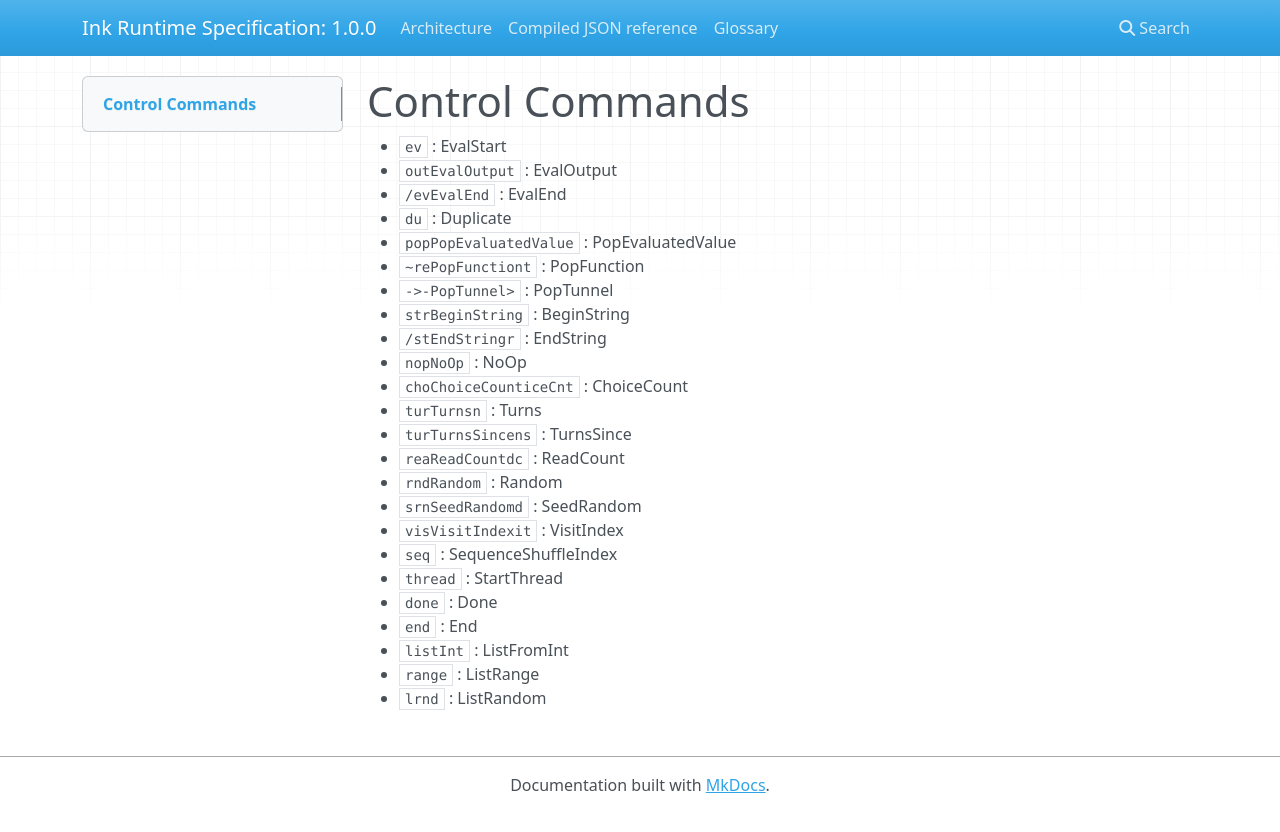
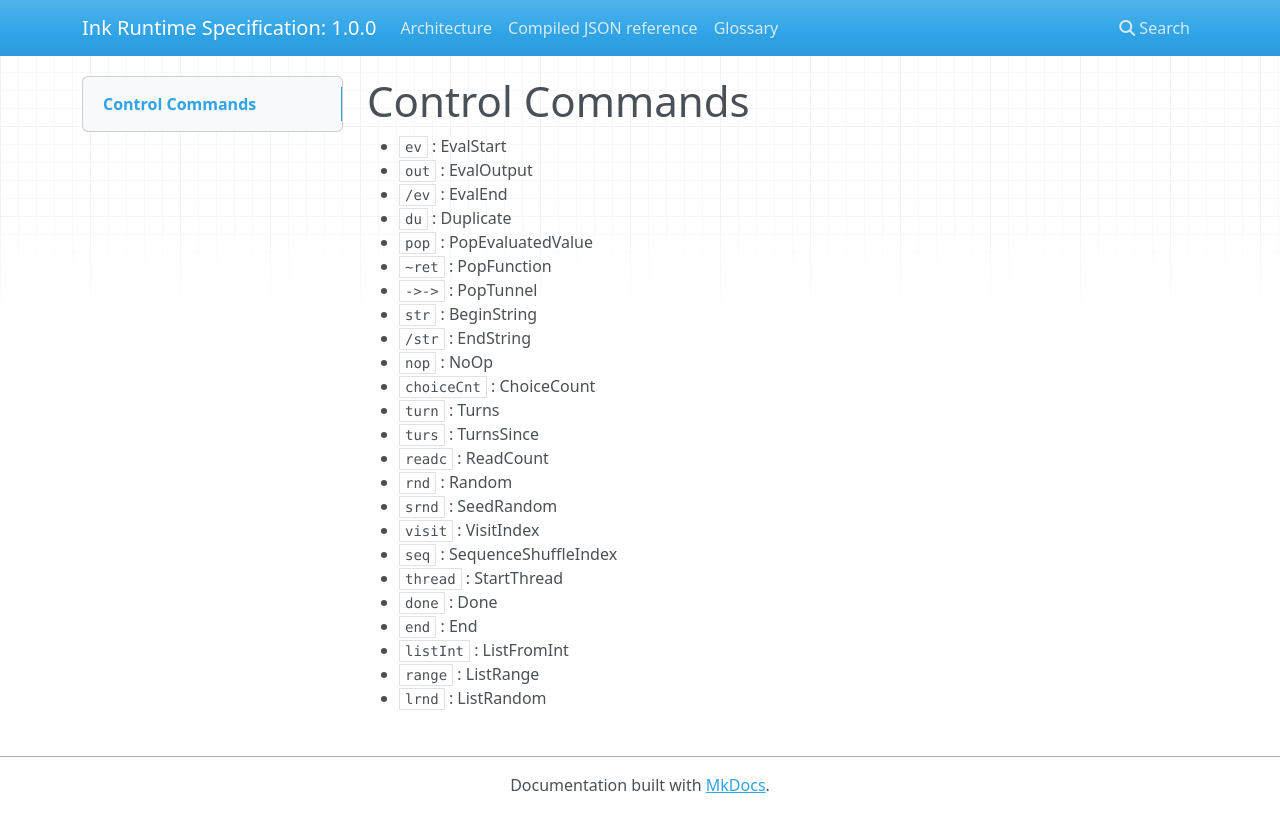
Before and after one commit to inkle/ink, an MkDocs documentation site: the page built from Documentation/runtime-specification/docs/control-commands.md, in a window 1280 px wide. Shown: the top 832 px of the page. Built offline with MkDocs 1.6.1, drawn with Linux system fonts in a browser that asks for light colours; nearby versions of some CDN libraries.

Commit message:
corrections

```diff
--- a/Documentation/runtime-specification/docs/control-commands.md
+++ b/Documentation/runtime-specification/docs/control-commands.md
@@ -1,22 +1,22 @@
 # Control Commands
 
 * `ev` : EvalStart
-* `outEvalOutput` : EvalOutput
-* `/evEvalEnd` : EvalEnd
+* `out` : EvalOutput
+* `/ev` : EvalEnd
 * `du` : Duplicate
-* `popPopEvaluatedValue` : PopEvaluatedValue
-* `~rePopFunctiont` : PopFunction
-* `->-PopTunnel>` : PopTunnel
-* `strBeginString` : BeginString
-* `/stEndStringr` : EndString
-* `nopNoOp` : NoOp
-* `choChoiceCounticeCnt` : ChoiceCount
-* `turTurnsn` : Turns
-* `turTurnsSincens` : TurnsSince
-* `reaReadCountdc` : ReadCount
-* `rndRandom` : Random
-* `srnSeedRandomd` : SeedRandom
-* `visVisitIndexit` : VisitIndex
+* `pop` : PopEvaluatedValue
+* `~ret` : PopFunction
+* `->->` : PopTunnel
+* `str` : BeginString
+* `/str` : EndString
+* `nop` : NoOp
+* `choiceCnt` : ChoiceCount
+* `turn` : Turns
+* `turs` : TurnsSince
+* `readc` : ReadCount
+* `rnd` : Random
+* `srnd` : SeedRandom
+* `visit` : VisitIndex
 * `seq` : SequenceShuffleIndex
 * `thread` : StartThread
 * `done` : Done
```
Also changed, not shown: Documentation/runtime-specification/docs/bytecode-reference.md (+7 -0 lines).
